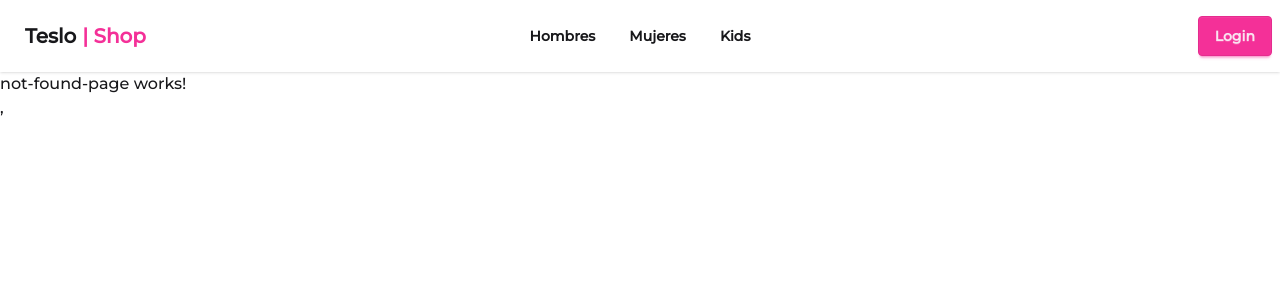
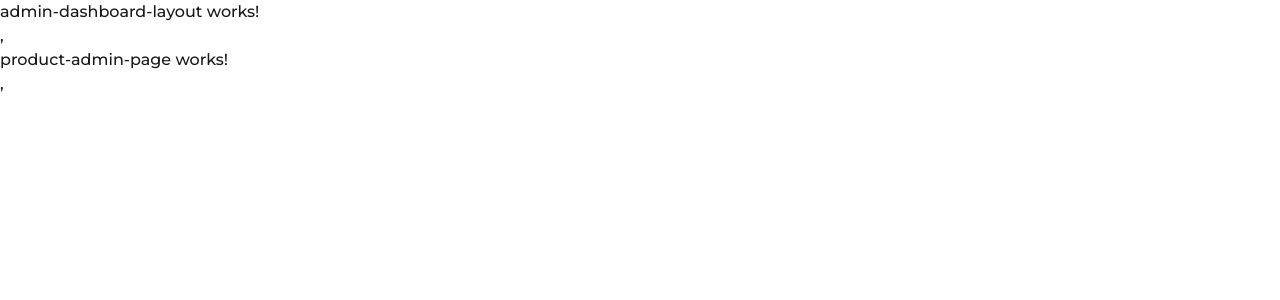
Before and after one commit to cesantaniello/09-teslo-shop, an Angular app: page /admin/products in a window 1280 px wide. Shown: the top 300 px of the page. Built offline with nearby package versions, Linux system fonts and the light colour scheme.

Commit message:
Create Admin Dashboard Routes

```diff
--- /dev/null
+++ b/src/app/admin-dashboard/admin-dashboard.routes.ts
@@ -0,0 +1,24 @@
+import { Routes } from "@angular/router";
+import { AdminDashboardLayout } from "./layouts/admin-dashboard-layout/admin-dashboard-layout";
+import { ProductAdminPage } from "./pages/product-admin-page/product-admin-page";
+
+export const adminDashboardRoutes: Routes = [{
+  path: '',
+  component: AdminDashboardLayout,
+  children: [
+    {
+      path: 'products',
+      component: ProductAdminPage
+    },
+    {
+      path: 'products/:id',
+      component: ProductAdminPage
+    },
+    {
+      path: '**',
+      redirectTo: 'products',
+    },
+  ]
+}];
+
+export default adminDashboardRoutes;
--- /dev/null
+++ b/src/app/admin-dashboard/layouts/admin-dashboard-layout/admin-dashboard-layout.html
@@ -0,0 +1,3 @@
+<p>admin-dashboard-layout works!</p>,
+
+<router-outlet />
--- /dev/null
+++ b/src/app/admin-dashboard/layouts/admin-dashboard-layout/admin-dashboard-layout.ts
@@ -0,0 +1,9 @@
+import { Component } from '@angular/core';
+import { RouterOutlet } from '@angular/router';
+
+@Component({
+  selector: 'app-admin-dashboard-layout',
+  imports: [RouterOutlet],
+  templateUrl: './admin-dashboard-layout.html',
+})
+export class AdminDashboardLayout {}
--- /dev/null
+++ b/src/app/admin-dashboard/pages/product-admin-page/product-admin-page.html
@@ -0,0 +1 @@
+<p>product-admin-page works!</p>,
--- /dev/null
+++ b/src/app/admin-dashboard/pages/product-admin-page/product-admin-page.ts
@@ -0,0 +1,8 @@
+import { Component } from '@angular/core';
+
+@Component({
+  selector: 'app-product-admin-page',
+  imports: [],
+  templateUrl: './product-admin-page.html',
+})
+export class ProductAdminPage {}
--- /dev/null
+++ b/src/app/admin-dashboard/pages/products-admin-page/products-admin-page.html
@@ -0,0 +1 @@
+<p>products-admin-page works!</p>,
--- a/src/app/app.routes.ts
+++ b/src/app/app.routes.ts
@@ -10,7 +10,11 @@ export const routes: Routes = [
     ]
   },
   {
+    path: 'admin',
+    loadChildren: () => import('./admin-dashboard/admin-dashboard.routes')
+  },
+  {
     path: '',
     loadChildren: () => import('./store-front/store-front.routes')
-  }
+  },
 ];
--- a/src/app/auth/services/auth.service.ts
+++ b/src/app/auth/services/auth.service.ts
@@ -68,7 +68,7 @@ export class AuthService {
     this._user.set(null);
     this._authStatus.set('not-authenticated');
 
-    //localStorage.removeItem('token');
+    localStorage.removeItem('token');
   }
 
   private handleAuthSuccess(resp: AuthResponse) {
```
Also changed, not shown: src/app/admin-dashboard/pages/products-admin-page/products-admin-page.ts (added, +8 -0 lines).
